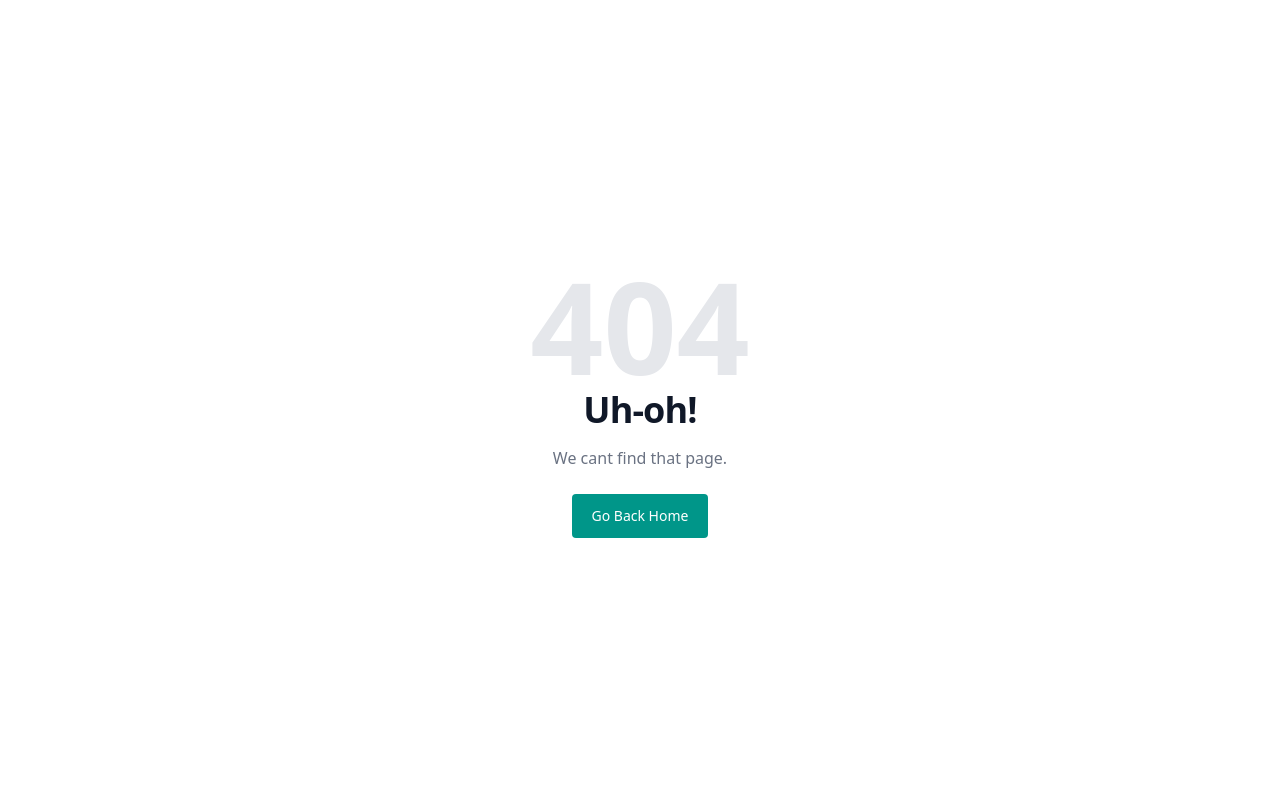
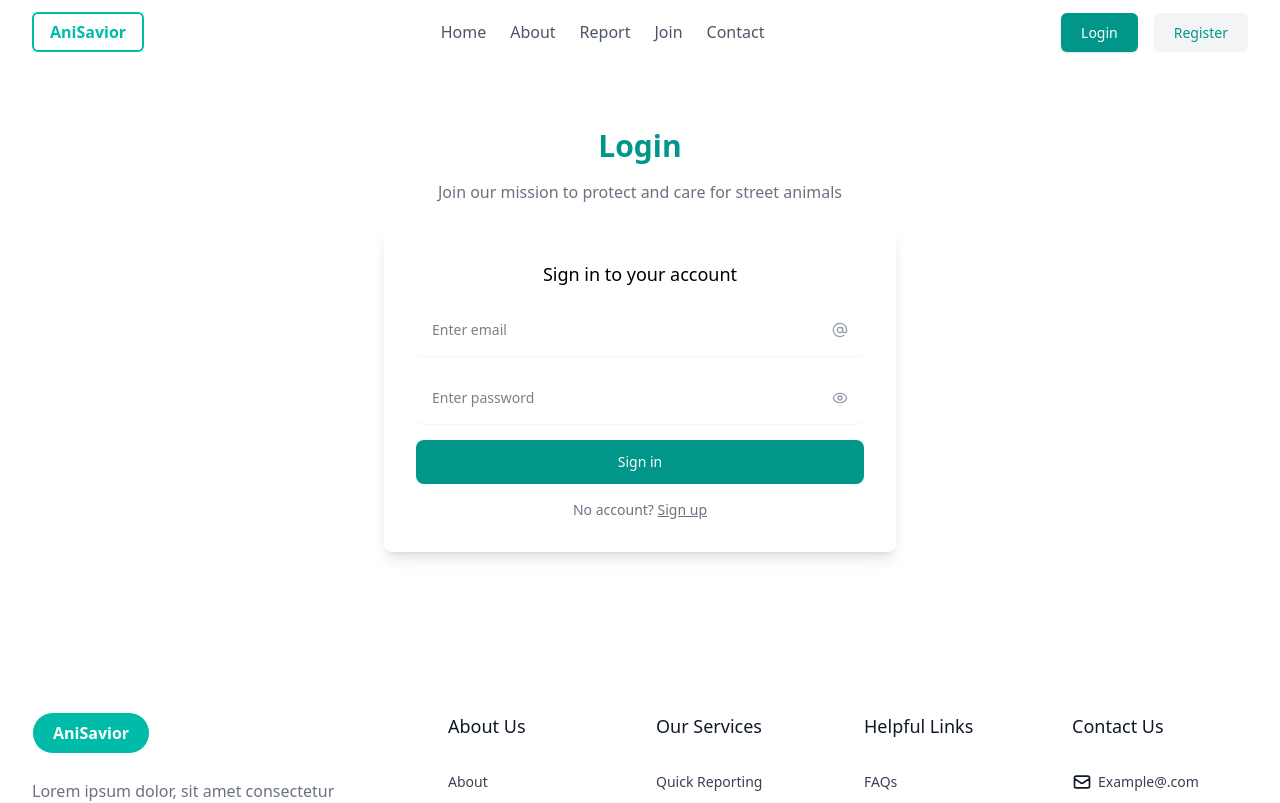
Before and after one commit to hiarun01/hi-rescue, a React (Vite) app in the folder FrontEnd/: page /login in a window 1280 px wide. Before the commit this address had no page. Shown: the top 803 px of the page. Built offline with nearby package versions, Linux system fonts and the light colour scheme.

Commit message:
add login page..

```diff
--- /dev/null
+++ b/FrontEnd/src/components/Pages/Login.jsx
@@ -0,0 +1,81 @@
+import {AtSign, Eye} from "lucide-react";
+import {NavLink} from "react-router-dom";
+
+const Login = () => {
+  return (
+    <div className="mx-auto max-w-screen-xl px-4 py-16 sm:px-6 lg:px-8 ">
+      <div className="mx-auto max-w-lg">
+        <h1 className="text-center text-2xl font-bold text-teal-600 sm:text-3xl">
+          Login
+        </h1>
+
+        <p className="mx-auto mt-4 max-w-md text-center text-gray-500">
+          Join our mission to protect and care for street animals
+        </p>
+
+        <form
+          action="#"
+          className="mt-6 mb-0 space-y-4 rounded-lg p-4 shadow-lg sm:p-6 lg:p-8"
+        >
+          <p className="text-center text-lg font-medium">
+            Sign in to your account
+          </p>
+
+          <div>
+            <label htmlFor="email" className="sr-only">
+              Email
+            </label>
+
+            <div className="relative">
+              <input
+                type="email"
+                className="w-full rounded-lg border-teal-600 p-4 pe-12 text-sm shadow-xs"
+                placeholder="Enter email"
+              />
+
+              <span className="absolute inset-y-0 end-0 grid place-content-center px-4">
+                <AtSign className="size-4 text-gray-400" />
+              </span>
+            </div>
+          </div>
+
+          <div>
+            <label htmlFor="password" className="sr-only">
+              Password
+            </label>
+
+            <div className="relative">
+              <input
+                type="password"
+                className="w-full rounded-lg border-teal-600 p-4 pe-12 text-sm shadow-xs"
+                placeholder="Enter password"
+              />
+
+              <span className="absolute inset-y-0 end-0 grid place-content-center px-4">
+                <Eye className="size-4 text-gray-400" />
+              </span>
+            </div>
+          </div>
+
+          <button
+            type="submit"
+            className="block w-full rounded-lg bg-teal-600 px-5 py-3 text-sm font-medium text-white"
+          >
+            Sign in
+          </button>
+
+          <p className="text-center text-sm text-gray-500">
+            No account? {""}
+            <NavLink to="/register">
+              <a className="underline hover:text-teal-600" href="#">
+                Sign up
+              </a>
+            </NavLink>
+          </p>
+        </form>
+      </div>
+    </div>
+  );
+};
+
+export default Login;
--- /dev/null
+++ b/FrontEnd/src/components/Pages/Register.jsx
@@ -0,0 +1,5 @@
+const Register = () => {
+  return <div>Register</div>;
+};
+
+export default Register;
--- a/FrontEnd/src/components/UI/Header/Header.jsx
+++ b/FrontEnd/src/components/UI/Header/Header.jsx
@@ -1,7 +1,7 @@
 import {useState} from "react";
 import Logo from "./Logo";
 import {Menu, X} from "lucide-react";
-import {Link} from "react-router-dom";
+import {Link, NavLink} from "react-router-dom";
 
 const Header = () => {
   const NavLinks = [
@@ -49,20 +49,24 @@ const Header = () => {
             {/* Desktop Nav */}
             <div className="flex items-center gap-4">
               <div className="hidden sm:flex sm:gap-4">
+                <NavLink to="/login">
                   <a
                     className="rounded-md bg-teal-600 px-5 py-2.5 text-sm font-medium text-white shadow-sm"
                     href="#"
                   >
                     Login
                   </a>
+                </NavLink>
 
                 <div className="hidden sm:flex ">
+                  <NavLink to="/register">
                     <a
                       className="rounded-md bg-gray-100 px-5 py-2.5 text-sm font-medium text-teal-600"
                       href="#"
                     >
                       Register
                     </a>
+                  </NavLink>
                 </div>
               </div>
               <div className="block md:hidden">
@@ -84,6 +88,7 @@ const Header = () => {
                       </Link>
                     ))}
                     <div className="flex gap-5 justify-center ">
+                      <NavLink to="/login">
                         <button>
                           <a
                             className="rounded-md bg-white  py-2.5 px-10 text-sm font-medium text-teal-600 shadow-sm"
@@ -92,6 +97,8 @@ const Header = () => {
                             Login
                           </a>
                         </button>
+                      </NavLink>
+                      <NavLink to="/register">
                         <button>
                           <a
                             className="rounded-md bg-white  py-2.5 px-10 text-sm font-medium text-teal-600 shadow-sm"
@@ -100,6 +107,7 @@ const Header = () => {
                             Register
                           </a>
                         </button>
+                      </NavLink>
                     </div>
                   </div>
                 )}
```
Also changed, not shown: FrontEnd/src/App.jsx (+10 -0 lines). Lines whose indentation alone changed are shown as unchanged.
